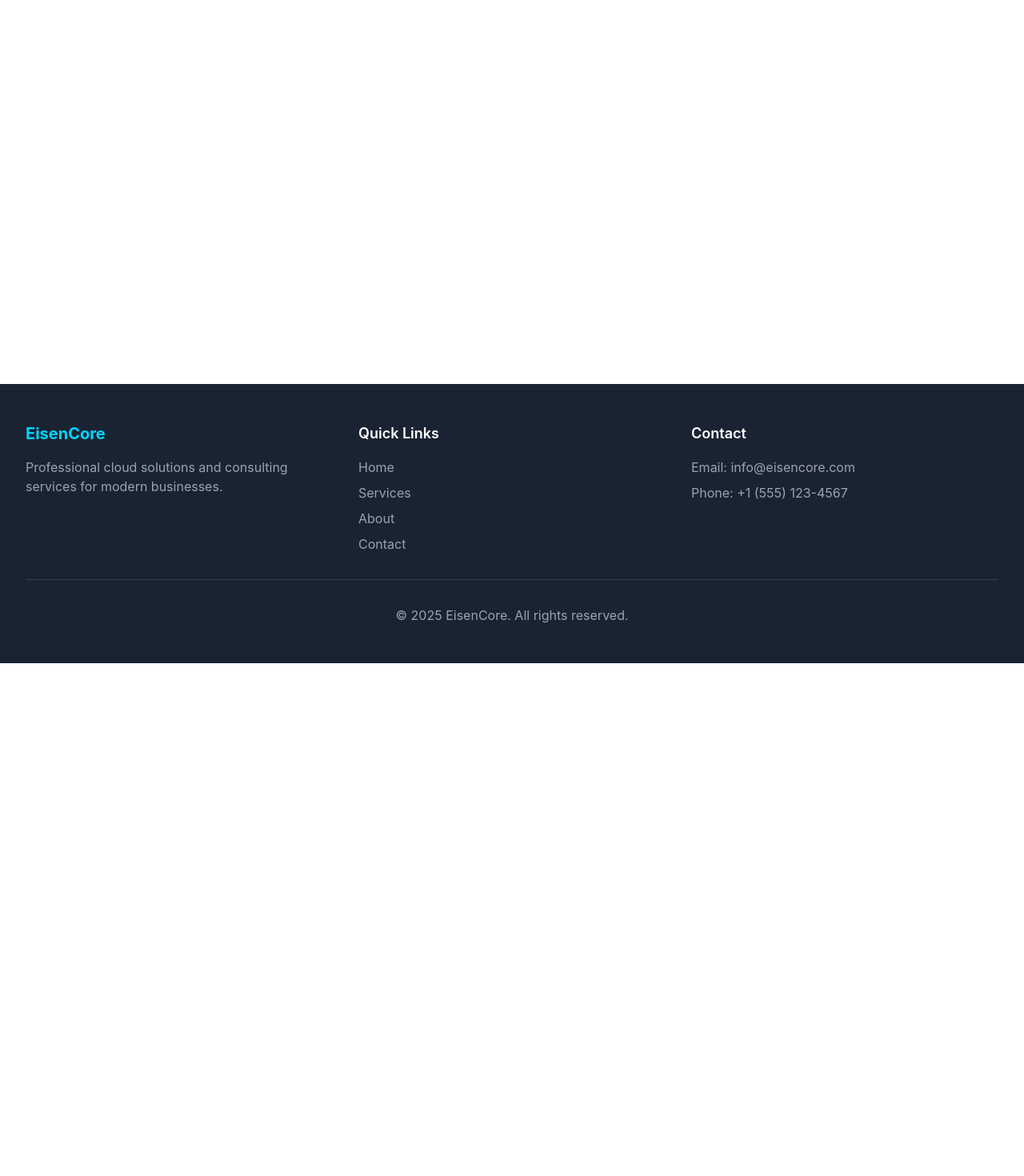
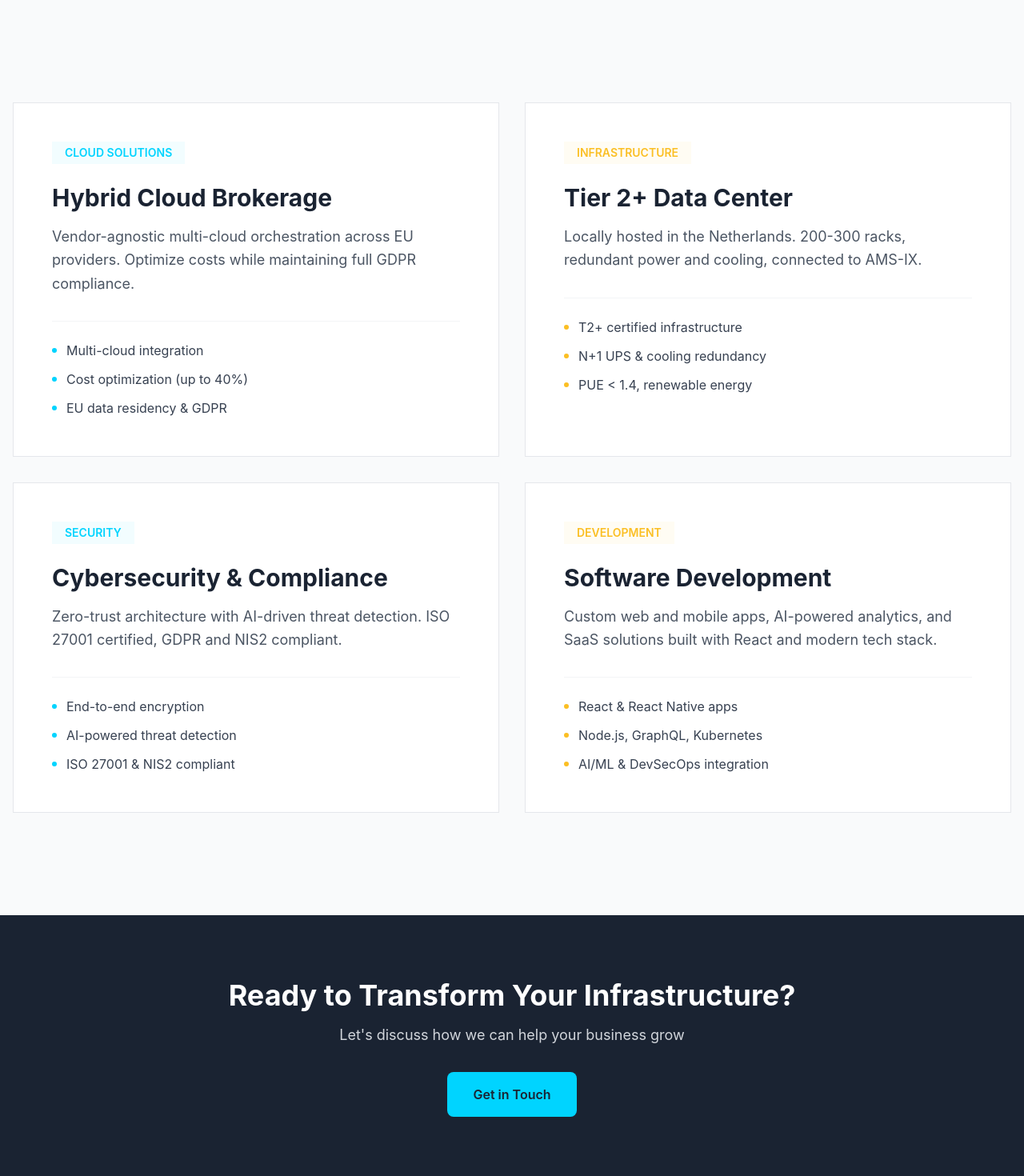
Before and after one commit to ozgekuzhan/EisenCore, a React (Vite) app: page /services in a window 1280 px wide. Shown: the part 400-1870 px from the top of the page at 80% size. Before the commit the page ends 1229 px from the top, so only its background shows below. Built offline with nearby package versions, Linux system fonts and the light colour scheme.

Commit message:
service page

```diff
--- a/src/pages/Services.tsx
+++ b/src/pages/Services.tsx
@@ -1,7 +1,166 @@
+import { Link } from 'react-router-dom'
+
 const Services = () => {
   return (
     <div className="min-h-screen bg-white">
-      <h1>Services Page</h1>
+      {/* Hero Section */}
+      <section className="pt-32 pb-20 px-4">
+        <div className="max-w-5xl mx-auto text-center">
+          <h1 className="text-5xl md:text-6xl font-bold text-dark mb-6">
+            Our Services
+          </h1>
+          <p className="text-xl text-gray-600">
+            Comprehensive cloud infrastructure and software solutions
+          </p>
+        </div>
+      </section>
+
+      {/* Services */}
+      <section className="py-32 px-4 bg-gray-50">
+        <div className="max-w-7xl mx-auto">
+          <div className="grid grid-cols-1 lg:grid-cols-2 gap-8">
+
+            {/* Service 1 */}
+            <div className="bg-white p-12 border border-gray-200 hover:border-primary/30 transition-all duration-300 group">
+              <div className="mb-8">
+                <div className="inline-block px-4 py-1 bg-primary/5 text-primary text-sm font-semibold mb-6">
+                  CLOUD SOLUTIONS
+                </div>
+                <h2 className="text-3xl font-bold text-dark mb-4">
+                  Hybrid Cloud Brokerage
+                </h2>
+                <p className="text-gray-600 text-lg leading-relaxed">
+                  Vendor-agnostic multi-cloud orchestration across EU providers.
+                  Optimize costs while maintaining full GDPR compliance.
+                </p>
+              </div>
+              <div className="space-y-3 text-gray-700 border-t border-gray-100 pt-6">
+                <div className="flex items-center">
+                  <div className="w-1.5 h-1.5 bg-primary rounded-full mr-3"></div>
+                  <span>Multi-cloud integration</span>
+                </div>
+                <div className="flex items-center">
+                  <div className="w-1.5 h-1.5 bg-primary rounded-full mr-3"></div>
+                  <span>Cost optimization (up to 40%)</span>
+                </div>
+                <div className="flex items-center">
+                  <div className="w-1.5 h-1.5 bg-primary rounded-full mr-3"></div>
+                  <span>EU data residency & GDPR</span>
+                </div>
+              </div>
+            </div>
+
+            {/* Service 2 */}
+            <div className="bg-white p-12 border border-gray-200 hover:border-secondary/30 transition-all duration-300 group">
+              <div className="mb-8">
+                <div className="inline-block px-4 py-1 bg-secondary/5 text-secondary text-sm font-semibold mb-6">
+                  INFRASTRUCTURE
+                </div>
+                <h2 className="text-3xl font-bold text-dark mb-4">
+                  Tier 2+ Data Center
+                </h2>
+                <p className="text-gray-600 text-lg leading-relaxed">
+                  Locally hosted in the Netherlands. 200-300 racks, redundant power and cooling,
+                  connected to AMS-IX.
+                </p>
+              </div>
+              <div className="space-y-3 text-gray-700 border-t border-gray-100 pt-6">
+                <div className="flex items-center">
+                  <div className="w-1.5 h-1.5 bg-secondary rounded-full mr-3"></div>
+                  <span>T2+ certified infrastructure</span>
+                </div>
+                <div className="flex items-center">
+                  <div className="w-1.5 h-1.5 bg-secondary rounded-full mr-3"></div>
+                  <span>N+1 UPS & cooling redundancy</span>
+                </div>
+                <div className="flex items-center">
+                  <div className="w-1.5 h-1.5 bg-secondary rounded-full mr-3"></div>
+                  <span>PUE &lt; 1.4, renewable energy</span>
+                </div>
+              </div>
+            </div>
+
+            {/* Service 3 */}
+            <div className="bg-white p-12 border border-gray-200 hover:border-primary/30 transition-all duration-300 group">
+              <div className="mb-8">
+                <div className="inline-block px-4 py-1 bg-primary/5 text-primary text-sm font-semibold mb-6">
+                  SECURITY
+                </div>
+                <h2 className="text-3xl font-bold text-dark mb-4">
+                  Cybersecurity & Compliance
+                </h2>
+                <p className="text-gray-600 text-lg leading-relaxed">
+                  Zero-trust architecture with AI-driven threat detection.
+                  ISO 27001 certified, GDPR and NIS2 compliant.
+                </p>
+              </div>
+              <div className="space-y-3 text-gray-700 border-t border-gray-100 pt-6">
+                <div className="flex items-center">
+                  <div className="w-1.5 h-1.5 bg-primary rounded-full mr-3"></div>
+                  <span>End-to-end encryption</span>
+                </div>
+                <div className="flex items-center">
+                  <div className="w-1.5 h-1.5 bg-primary rounded-full mr-3"></div>
+                  <span>AI-powered threat detection</span>
+                </div>
+                <div className="flex items-center">
+                  <div className="w-1.5 h-1.5 bg-primary rounded-full mr-3"></div>
+                  <span>ISO 27001 & NIS2 compliant</span>
+                </div>
+              </div>
+            </div>
+
+            {/* Service 4 */}
+            <div className="bg-white p-12 border border-gray-200 hover:border-secondary/30 transition-all duration-300 group">
+              <div className="mb-8">
+                <div className="inline-block px-4 py-1 bg-secondary/5 text-secondary text-sm font-semibold mb-6">
+                  DEVELOPMENT
+                </div>
+                <h2 className="text-3xl font-bold text-dark mb-4">
+                  Software Development
+                </h2>
+                <p className="text-gray-600 text-lg leading-relaxed">
+                  Custom web and mobile apps, AI-powered analytics, and SaaS solutions
+                  built with React and modern tech stack.
+                </p>
+              </div>
+              <div className="space-y-3 text-gray-700 border-t border-gray-100 pt-6">
+                <div className="flex items-center">
+                  <div className="w-1.5 h-1.5 bg-secondary rounded-full mr-3"></div>
+                  <span>React & React Native apps</span>
+                </div>
+                <div className="flex items-center">
+                  <div className="w-1.5 h-1.5 bg-secondary rounded-full mr-3"></div>
+                  <span>Node.js, GraphQL, Kubernetes</span>
+                </div>
+                <div className="flex items-center">
+                  <div className="w-1.5 h-1.5 bg-secondary rounded-full mr-3"></div>
+                  <span>AI/ML & DevSecOps integration</span>
+                </div>
+              </div>
+            </div>
+
+          </div>
+        </div>
+      </section>
+
+      {/* CTA Section */}
+      <section className="py-20 px-4 bg-dark">
+        <div className="max-w-4xl mx-auto text-center">
+          <h2 className="text-3xl md:text-4xl font-bold text-white mb-4">
+            Ready to Transform Your Infrastructure?
+          </h2>
+          <p className="text-gray-300 mb-8 text-lg">
+            Let's discuss how we can help your business grow
+          </p>
+          <Link
+            to="/contact"
+            className="inline-block bg-primary hover:bg-primary-dark text-dark px-8 py-4 rounded-lg font-semibold transition-all"
+          >
+            Get in Touch
+          </Link>
+        </div>
+      </section>
     </div>
   )
 }
```
